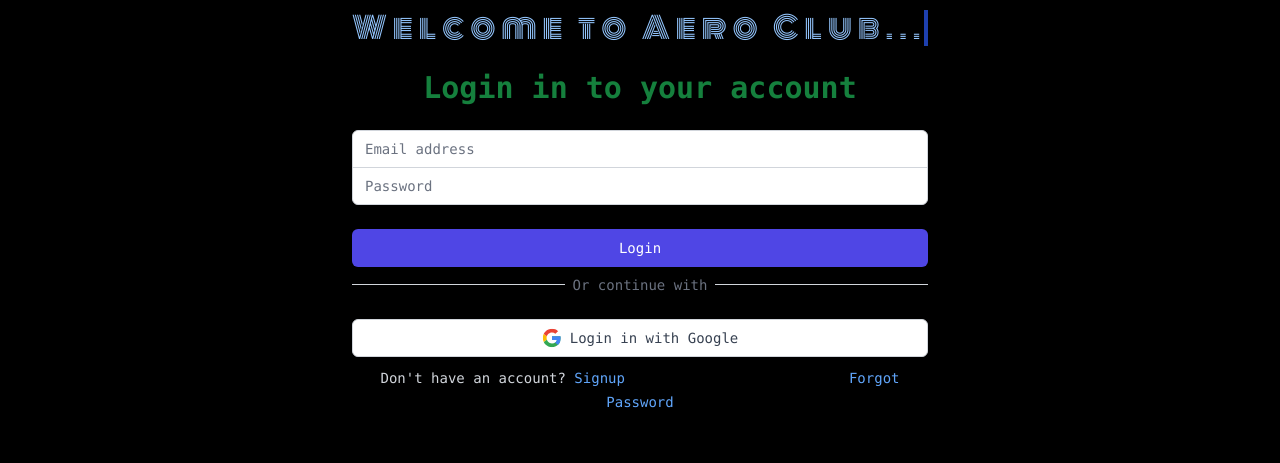
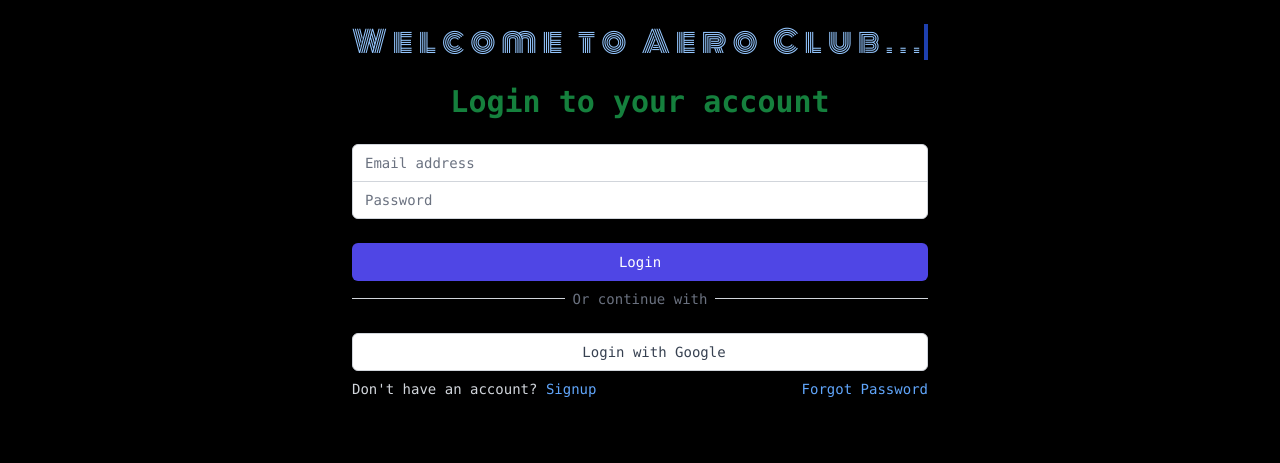
Before and after one commit to SilentJungle399/AERO-2.O, a Next.js app: page /login in a window 1280 px wide. Shown: the part 189-652 px from the top of the page. Built offline with nearby package versions, Linux system fonts and the light colour scheme; no server answers; a web font is replaced by a local one.

Commit message:
reponsive login and signup

```diff
--- a/app/login/page.tsx
+++ b/app/login/page.tsx
@@ -95,7 +95,7 @@ export default function Login() {
   return (
     <div className="min-h-screen flex items-center justify-center bg-black-50 py-12 px-4 sm:px-6 lg:px-8">
   <div className="max-w-xl w-full space-y-2">
-        <p className="flex text-3xl text-mono monoton text-blue-300 typing-effect">
+    <p className="flex text-xl sm:text-sm md:text-3xl text-mono monoton text-blue-300 typing-effect">
       Welcome&nbsp;to&nbsp;Aero&nbsp;Club...
     </p>
 
@@ -110,28 +110,19 @@ export default function Login() {
       }
 
       @keyframes typing {
-            from {
-              width: 0;
-            }
-            to {
-              width: 100%;
-            }
+        from { width: 0 }
+        to { width: 100% }
       }
 
       @keyframes blink-caret {
-            from,
-            to {
-              border-color: transparent;
-            }
-            50% {
-              border-color: #1e40af;
-            }
+        from, to { border-color: transparent }
+        50% { border-color: #1e40af }
       }
     `}</style>
 
     <div>
-        <h2 className="font-mono text-green-700 mt-6 text-center text-3xl font-extrabold text-gray-00">
-        Login in to your account
+      <h2 className="font-mono text-green-700 mt-6 text-center text-2xl sm:text-3xl font-extrabold text-gray-00">
+        Login to your account
       </h2>
     </div>
     <form className="mt-8 space-y-6" onSubmit={handleSubmit}>
@@ -203,51 +194,22 @@ export default function Login() {
             xmlnsXlink="http://www.w3.org/1999/xlink"
             viewBox="0 0 48 48"
           >
-                <defs>
-                  <path
-                    id="a"
-                    d="M44.5 20H24v8.5h11.8C34.7 33.9 30.1 37 24 37c-7.2 0-13-5.8-13-13s5.8-13 13-13c3.1 0 5.9 1.1 8.1 2.9l6.4-6.4C34.6 4.1 29.6 2 24 2 11.8 2 2 11.8 2 24s9.8 22 22 22c11 0 21-8 21-22 0-1.3-.2-2.7-.5-4z"
-                  ></path>
-                </defs>
-                <clipPath id="b">
-                  <use xlinkHref="#a" overflow="visible"></use>
-                </clipPath>
-                <path
-                  clipPath="url(#b)"
-                  fill="#FBBC05"
-                  d="M0 37V11l17 13z"
-                ></path>
-                <path
-                  clipPath="url(#b)"
-                  fill="#EA4335"
-                  d="M0 11l17 13 7-6.1L48 14V0H0z"
-                ></path>
-                <path
-                  clipPath="url(#b)"
-                  fill="#34A853"
-                  d="M0 37l30-23 7.9 1L48 0v48H0z"
-                ></path>
-                <path
-                  clipPath="url(#b)"
-                  fill="#4285F4"
-                  d="M48 48L17 24l-4-3 35-10z"
-                ></path>
+            {/* SVG paths remain unchanged */}
           </svg>
-              Login in with Google
+          Login with Google
         </button>
       </div>
     </div>
 
-        <div className="space-x-56 mt-4 text-center  ">
-        <Link href={"/signup"} className="font-mono text-sm text-gray-300">
+    <div className="mt-4 text-center space-y-2 sm:space-y-0 sm:flex sm:justify-between">
+      <Link href="/signup" className="font-mono text-sm text-gray-300 block sm:inline">
         Don&apos;t have an account?{" "}
-          <span className="text-blue-400 ">Signup</span>
+        <span className="text-blue-400">Signup</span>
       </Link>
 
-        <Link href={"/forgotpassword"} className="font-mono text-sm text-gray-300">
-          <span className="text-blue-400 ">Forgot Password</span>
+      <Link href="/forgotpassword" className="font-mono text-sm text-gray-300 block sm:inline">
+        <span className="text-blue-400">Forgot Password</span>
       </Link>
-
     </div>
   </div>
 </div>
--- a/app/signup/page.jsx
+++ b/app/signup/page.jsx
@@ -159,9 +159,8 @@ export default function Signup() {
 
   return (
     <div className="min-h-screen flex items-center justify-center bg-black py-12 px-4 sm:px-6 lg:px-8">
-      <div className="max-w-xl w-full space-y-8 bg-black p-10 rounded-xl shadow-2xl">
-
-      <p className="flex text-2xl text-mono monoton text-blue-300 typing-effect">
+  <div className="max-w-2xl w-full space-y-8 bg-black p-6 sm:p-10 rounded-xl shadow-2xl">
+    <p className="flex text-md sm:text-sm text-mono monoton text-blue-300 typing-effect">
       Welcome&nbsp;to&nbsp;Aero&nbsp;Club...
     </p>
 
@@ -176,28 +175,22 @@ export default function Signup() {
       }
 
       @keyframes typing {
-            from {
-              width: 0;
-            }
-            to {
-              width: 100%;
-            }
+        from { width: 0 }
+        to { width: 100% }
       }
 
       @keyframes blink-caret {
-            from,
-            to {
-              border-color: transparent;
+        from, to { border-color: transparent }
+        50% { border-color: #1e40af }
       }
-            50% {
-              border-color: #1e40af;
-            }
-          }
-        `}</style>        <div>
-          <h2 className="font-mono text-green-700 mt-6 text-center text-3xl font-extrabold text-gray-00">
+    `}</style>
+
+    <div>
+      <h2 className="font-mono text-green-700 mt-6 text-center text-2xl sm:text-3xl font-extrabold text-gray-00">
         Create a new account
       </h2>
     </div>
+
     {step === 1 && (
       <form className="font-mono mt-8 space-y-6" onSubmit={handleEmailVerification}>
         <input type="hidden" name="remember" value="true" />
@@ -250,7 +243,7 @@ export default function Signup() {
               maxLength="1"
               value={digit}
               onChange={(e) => handleOtpChange(e, index)}
-                  className="w-12 h-12 text-center border border-gray-300 rounded-md text-gray-900 focus:outline-none focus:ring-indigo-500 focus:border-indigo-500 sm:text-sm"
+              className="w-10 sm:w-12 h-10 sm:h-12 text-center border border-gray-300 rounded-md text-gray-900 focus:outline-none focus:ring-indigo-500 focus:border-indigo-500 sm:text-sm"
             />
           ))}
         </div>
```
Lines whose indentation alone changed are shown as unchanged.
